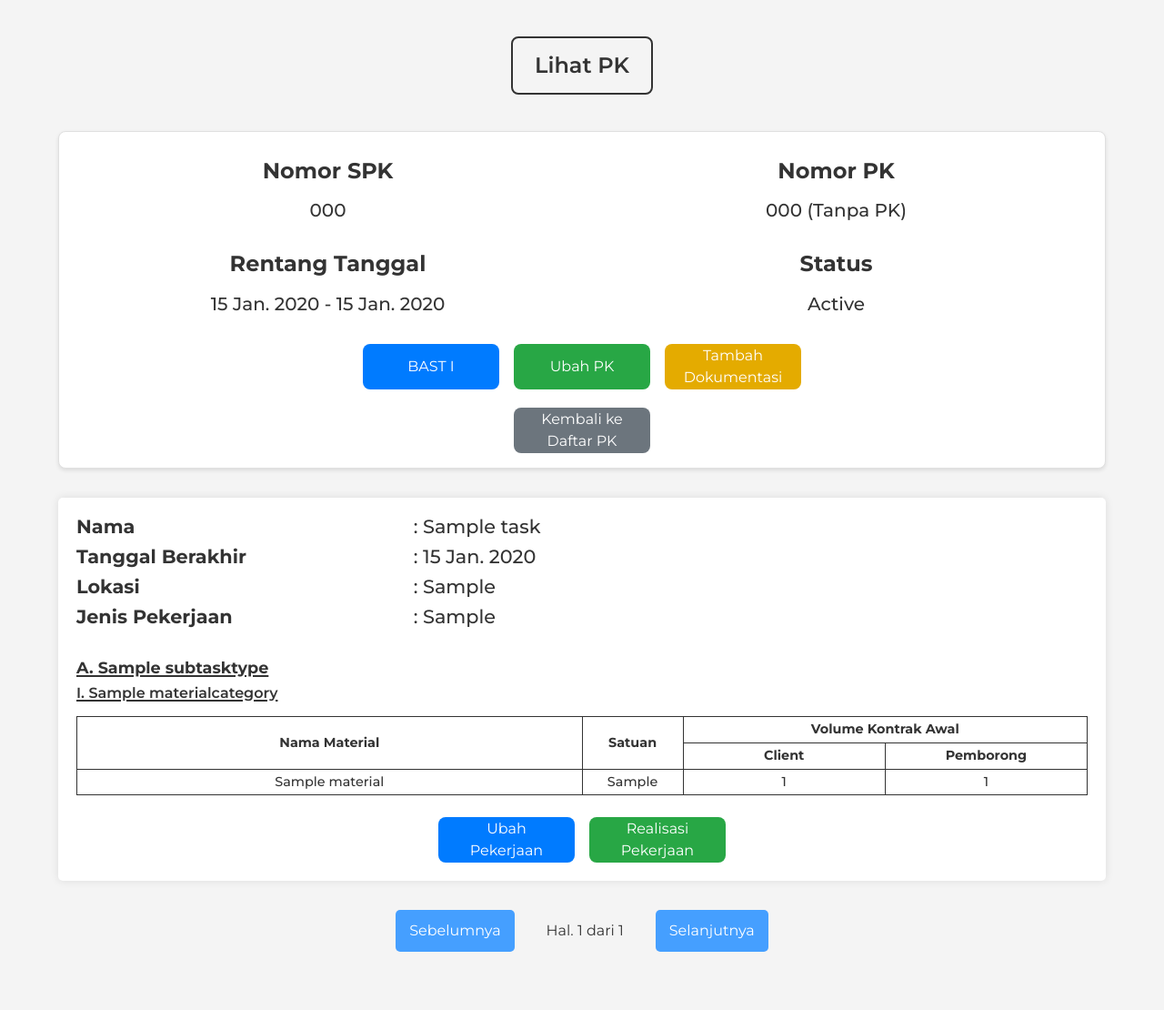
After one commit to TaksaWibawa/jardist-app, a Django app: page /pk/view/00000000-0000-0000-0000-000000000001/ in a window 1280 px wide. The commit adds this page. Shown: the whole page at 91% size. Run offline with Django 5.2, Linux system fonts and the light colour scheme; tables that the repository leaves empty hold one stand-in row (values such as "Sample post"); some libraries are stand-ins or nearby versions; some web fonts are replaced.

Commit message:
feat: add view PK

```diff
--- /dev/null
+++ b/jardist/templates/pages/view_pk_page.html
@@ -0,0 +1,110 @@
+{% extends "core/base.html" %}
+{% load static %}
+{% load numbering %}
+
+{% block page_title %}View PK{% endblock page_title %}
+{% block title %}Lihat PK{% endblock title %}
+
+{% block content %}
+  <section class="view-pk-page">
+    <div class="content">
+      <div class="pk-info">
+        <div class="pk-info__fields">
+          <div class="pk-info__field">
+            <span class="field-label">Nomor SPK</span>
+            <span class="field-value">{{ pk.spk }}</span>
+          </div>
+          <div class="pk-info__field">
+            <span class="field-label">Nomor PK</span>
+            <span class="field-value">{{ pk.pk_number }} {%if pk.spk.is_without_pk %}(Tanpa PK){% endif %}</span>
+          </div>
+          <div class="pk-info__field">
+            <span class="field-label">Rentang Tanggal</span>
+            <span class="field-value">{{ pk.start_date }} - {{ pk.end_date }}</span>
+          </div>
+          <div class="pk-info__field">
+            <span class="field-label">Status</span>
+            <span class="field-value">{{ pk.status|title }}</span>
+          </div>
+        </div>
+        <div class="pk-actions">
+          <a href="#" class="btn action__button action__button--bast">BAST I</a>
+          <a href="#" class="btn action__button action__button--edit">Ubah PK</a>
+          <a href="#" class="btn action__button action__button--documentations">Tambah Dokumentasi</a>
+        </div>
+        <a href="#" class="btn action__button action__button--back">Kembali ke Daftar PK</a>
+      </div>
+      {% for task_data in tasks_page_data %}
+      <article class="task">
+        <div class="task-info">
+          <h3 class="info-item">
+            <span class="info-label">Nama</span>
+            <span class="info-value">: {{ task_data.task.customer_name }}</span>
+          </h3>
+          <h3 class="info-item">
+            <span class="info-label">Tanggal Berakhir</span>
+            <span class="info-value">: {{ task_data.task.pk_instance.end_date }}</span>
+          </h3>
+          <h3 class="info-item">
+            <span class="info-label">Lokasi</span>
+            <span class="info-value">: {{ task_data.task.location }}</span>
+          </h3>
+          <h3 class="info-item">
+            <span class="info-label">Jenis Pekerjaan</span>
+            <span class="info-value">: {{ task_data.task.task_type }}</span>
+          </h3>
+        </div>
+        {% for sub_task, materials_by_category in task_data.sub_tasks_materials_by_category.items %}
+          <div class="sub-task">
+            <h4>{{ forloop.counter|int_to_alphabet }}. {{ sub_task.sub_task_type }}</h4>
+            {% for category, materials in materials_by_category.items %}
+              <div class="material-group">
+                <h5>{{ forloop.counter|int_to_roman }}. {{ category.name }}</h5>
+                <table>
+                  <tr>
+                    <th rowspan="2" width="50%" class="text-center">Nama Material</th>
+                    <th rowspan="2" width="10%" class="text-center">Satuan</th>
+                    <th colspan="2" width="40%" class="text-center">Volume Kontrak Awal</th>
+                  </tr>
+                  <tr>
+                    <th width="20%" class="text-center">Client</th>
+                    <th width="20%" class="text-center">Pemborong</th>
+                  </tr>
+                  {% for material in materials %}
+                  <tr>
+                    <td class="text-center">{{ material.name }}</td>
+                    <td class="text-center">{{ material.unit }}</td>
+                    <td class="text-center">{{ material.client_volume|floatformat:0 }}</td>
+                    <td class="text-center">{{ material.contractor_volume|floatformat:0 }}</td>
+                  </tr>
+                  {% endfor %}
+                </table>
+              </div>
+            {% endfor %}
+          </div>
+        {% endfor %}
+        <div class="task-actions">
+          <a href="#" class="btn action__button action__button--edit-task">Ubah Pekerjaan</a>
+          <a href="#" class="btn action__button action__button--realization">Realisasi Pekerjaan</a>
+        </article>
+        <div class="pagination">
+          {% if tasks_page.has_previous %}
+            <a href="?page={{ tasks_page.previous_page_number }}">Sebelumnya</a>
+          {% else %}
+            <span class="disabled">Sebelumnya</span>
+          {% endif %}
+
+          <span class="current">
+            Hal. {{ tasks_page.number }} dari {{ tasks_page.paginator.num_pages }}
+          </span>
+
+          {% if tasks_page.has_next %}
+            <a href="?page={{ tasks_page.next_page_number }}">Selanjutnya</a>
+          {% else %}
+            <span class="disabled">Selanjutnya</span>
+          {% endif %}
+        </div>
+      {% endfor %}
+    </div>
+  </section>
+{% endblock content %}
--- /dev/null
+++ b/jardist/templatetags/numbering.py
@@ -0,0 +1,27 @@
+from django import template
+
+register = template.Library()
+
+@register.filter
+def int_to_roman(input):
+    if not isinstance(input, type(1)):
+        raise TypeError("expected integer, got %s" % type(input))
+    if not 0 < input < 4000:
+        raise ValueError("Argument must be between 1 and 3999")
+    ints = (1000, 900,  500, 400, 100,  90, 50,  40, 10,  9,   5,  4,   1)
+    nums = ('M',  'CM', 'D', 'CD','C', 'XC','L','XL','X','IX','V','IV','I')
+    result = []
+    for i in range(len(ints)):
+        count = int(input / ints[i])
+        result.append(nums[i] * count)
+        input -= ints[i] * count
+    return ''.join(result)
+
+@register.filter
+def int_to_alphabet(input):
+    if not isinstance(input, type(1)):
+        raise TypeError("expected integer, got %s" % type(input))
+    if not 0 < input < 27:
+        raise ValueError("Argument must be between 1 and 26")
+    alphabet = 'ABCDEFGHIJKLMNOPQRSTUVWXYZ'
+    return alphabet[input - 1]
--- a/jardist/urls.py
+++ b/jardist/urls.py
@@ -7,6 +7,7 @@ urlpatterns = [
   path('spk/create/', spk_view.CreateSPKPage, name='create_spk'),
 
   path('pk/create/', pk_view.CreatePKPage, name='create_pk'),
+  path('pk/view/<uuid:pk_id>/', pk_view.ViewPKPage, name='view_pk'),
   path('pk/get_pk_data/', pk_view.get_pk_data, name='get_pk_data'),
   path('pk/check_pk_in_spk/<uuid:spk_id>/', pk_view.check_pk_in_spk, name='check_pk_in_spk'),
 
--- a/jardist/views/pk_view.py
+++ b/jardist/views/pk_view.py
@@ -3,6 +3,8 @@ from django.http import JsonResponse
 from django.shortcuts import render, redirect
 from jardist.forms.pk_form import PKForm
 from jardist.models.contract_models import SPK, PK
+from jardist.models.task_models import Task
+from django.core.paginator import Paginator, EmptyPage, PageNotAnInteger
 
 def CreatePKPage(request):
     spk_id = request.GET.get('spk_id', None)
@@ -31,6 +33,46 @@ def CreatePKPage(request):
     context = {'form': form}
 
     return render(request, 'pages/create_pk_page.html', context)
+
+
+from django.core.paginator import Paginator, EmptyPage, PageNotAnInteger
+
+def ViewPKPage(request, pk_id):
+    pk = PK.objects.get(id=pk_id)
+    tasks = Task.objects.filter(pk_instance=pk).prefetch_related('subtask_set__materials')
+
+    paginator = Paginator(tasks, 1)
+
+    page = request.GET.get('page')
+
+    try:
+        tasks_page = paginator.page(page)
+    except PageNotAnInteger:
+        tasks_page = paginator.page(1)
+    except EmptyPage:
+        tasks_page = paginator.page(paginator.num_pages)
+
+    tasks_page_data = []
+    for task in tasks_page:
+        sub_tasks_materials_by_category = {}
+        sub_tasks = list(task.subtask_set.all())
+
+        for sub_task in sub_tasks:
+            materials_by_category = {}
+            for sub_task_material in sub_task.subtaskmaterial_set.all():
+                material = sub_task_material.material
+                material.client_volume = sub_task_material.client_volume
+                material.contractor_volume = sub_task_material.contractor_volume
+                materials_by_category.setdefault(material.category, []).append(material)
+            sub_tasks_materials_by_category[sub_task] = materials_by_category
+
+        tasks_page_data.append({
+            'task': task,
+            'sub_tasks_materials_by_category': sub_tasks_materials_by_category,
+        })
+
+    context = {'pk': pk, 'tasks_page_data': tasks_page_data, 'tasks_page': tasks_page}
+    return render(request, 'pages/view_pk_page.html', context)
 
 def check_pk_in_spk(request, **kwargs):
     spk_id = kwargs.get('spk_id')
--- a/jardist/views/spk_view.py
+++ b/jardist/views/spk_view.py
@@ -17,7 +17,7 @@ def CreateSPKPage(request):
             messages.success(request, 'Data berhasil disimpan')
 
             if spk.is_without_pk:
-                return redirect('home')
+                return redirect('create_task')
             else:
                 base_url = reverse('create_pk')
                 query_string = urlencode({'spk_id': spk.id})
--- a/jardist/views/task_view.py
+++ b/jardist/views/task_view.py
@@ -15,7 +15,7 @@ def CreateTaskPage(request):
                 messages.success(request, 'Data berhasil disimpan')
 
                 if 'save_and_continue' in request.POST:
-                    return redirect('home')
+                    return redirect('view_pk', pk_id=task.pk_instance.id)
 
                 elif 'save_and_add_another' in request.POST:
                     return redirect('create_task')
--- a/static/jardist/css/styles.css
+++ b/static/jardist/css/styles.css
@@ -12,6 +12,11 @@ body {
   line-height: 1.6;
   color: #333;
   background-color: #f4f4f4;
+}
+
+h1, h2, h3, h4, h5, h6 {
+  padding: 0;
+  margin: 0;
 }
 
 .wrapper {
@@ -71,6 +76,7 @@ body {
   border: 2px solid #333;
   border-radius: 0.5rem;
   text-align: center;
+  line-height: 1.5;
 }
 
 .content-wrapper {
@@ -123,7 +129,7 @@ body {
   color: #333;
 }
 
-.create-spk-page, .create-pk-page, .create-task-page {
+.create-spk-page, .create-pk-page, .create-task-page, .view-pk-page {
   display: flex;
   flex-direction: column;
   align-items: center;
@@ -139,3 +145,319 @@ body {
   flex-direction: column;
   gap: 1rem;
 }
+
+.view-pk-page .content {
+  display: flex;
+  flex-direction: column;
+  align-items: center;
+  width: 100%;
+}
+
+.view-pk-page .pk-info {
+  display: flex;
+  flex-direction: column;
+  align-items: center;
+  width: 100%;
+  background-color: #fff;
+  border-radius: 0.5rem;
+  border: 1px solid #e0e0e0;
+  box-shadow: 0 2px 4px rgba(0, 0, 0, 0.1);
+  color: #333;
+  font-weight: 600;
+  padding: 1rem;
+  text-align: center;
+  margin-bottom: 2rem;
+  gap: 1.25rem;
+}
+
+.view-pk-page .pk-info__fields {
+  display: grid;
+  grid-template-columns: repeat(2, 1fr);
+  row-gap: 0.5rem;
+  width: 100%;
+}
+
+.view-pk-page .pk-info__field {
+  display: flex;
+  flex-direction: column;
+  align-items: center;
+  width: 100%;
+  padding-block: 0.5rem;
+  gap: 0.5rem;
+}
+
+.field-label {
+  font-size: 1.5rem;
+  font-weight: 700;
+}
+
+.field-value {
+  font-size: 1.25rem;
+  font-weight: 500;
+}
+
+.view-pk-page .pk-info__field h2 {
+  font-size: 2rem;
+  color: #333;
+  font-weight: 600;
+}
+
+.view-pk-page .pk-info__field:last-child {
+  border-bottom: none;
+}
+
+.view-pk-page .pk-actions, .view-pk-page .task-actions {
+  display: flex;
+  justify-content: center;
+  gap: 1rem;
+}
+
+.action__button {
+  width: 150px;
+  height: 50px;
+  display: flex;
+  justify-content: center;
+  align-items: center;
+  padding: 0.5rem 1rem;
+  font-size: 1rem;
+  border: none;
+  border-radius: 0.5rem;
+  cursor: pointer;
+  text-decoration: none;
+  transition: background-color 0.3s ease;
+}
+
+.action__button--bast, .action__button--edit-task {
+  background-color: #007BFF;
+  color: #fff;
+}
+
+.action__button--bast:hover, .action__button--edit-task:hover {
+  background-color: #0056b3;
+  color: #fff;
+}
+
+.action__button--edit, .action__button--realization {
+  background-color: #28a745;
+  color: #fff;
+}
+
+.action__button--edit:hover, .action__button--realization:hover {
+  background-color: #218838;
+  color: #fff;
+}
+
+.action__button--documentations {
+  background-color: #e4ab00;
+  color: #fff;
+}
+
+.action__button--documentations:hover {
+  background-color: #c78800;
+  color: #fff;
+}
+
+.action__button--back {
+  background-color: #6c757d;
+  color: #fff;
+}
+
+.action__button--back:hover {
+  background-color: #5a6268;
+  color: #fff;
+}
+
+.view-pk-page .task {
+  display: flex;
+  flex-direction: column;
+  align-items: center;
+  width: 100%;
+  background-color: #fff;
+  padding: 20px;
+  border-radius: 5px;
+  box-shadow: 0px 0px 10px rgba(0,0,0,0.1);
+}
+
+.view-pk-page .task-info {
+  display: flex;
+  flex-direction: column;
+  align-items: center;
+  width: 100%;
+  gap: 0.5rem;
+  padding-bottom: 1rem;
+}
+
+.task-info span {
+  font-size: 1.3rem;
+}
+
+.task-info .info-label  {
+  font-weight: 700;
+}
+
+.task-info .info-value {
+  font-weight: 500;
+}
+
+.task .sub-task {
+  display: flex;
+  flex-direction: column;
+  justify-content: center;
+  width: 100%;
+  margin-block: 1rem;
+}
+
+.task .sub-task h4 {
+  font-size: 1.1rem;
+  font-weight: 700;
+  text-decoration: underline;
+  text-decoration-thickness: 2px;
+  text-underline-offset: 0.1em;
+}
+
+.task .material-group {
+  display: flex;
+  flex-direction: column;
+  justify-content: center;
+  width: 100%;
+  margin-block: 0.5rem;
+  gap: 1rem;
+}
+
+.material-group h5 {
+  font-size: 1rem;
+  font-weight: 600;
+  text-decoration: underline;
+  text-decoration-thickness: 2px;
+  text-underline-offset: 0.1em;
+}
+
+.material-group table {
+  width: 100%;
+  border-collapse: collapse;
+}
+
+.material-group th, .material-group td {
+  border: 1px solid #333;
+  padding-block: 0.15rem;
+  font-size: 0.9rem;
+}
+
+.material-group td {
+  font-weight: 500;
+}
+
+.view-pk-page .info-item {
+  display: grid;
+  grid-template-columns: 0.75fr 1.5fr;
+  width: 100%;
+}
+
+.pagination {
+  display: flex;
+  justify-content: center;
+  align-items: center;
+  margin-top: 2rem;
+}
+
+.pagination a {
+  margin: 0 10px;
+  text-decoration: none;
+  color: #fff;
+  background-color: #007BFF;
+  padding: 10px 15px;
+  border-radius: 5px;
+  transition: background-color 0.3s ease;
+}
+
+.pagination a:hover {
+  background-color: #0056b3;
+}
+
+.pagination .current {
+  margin: 0 10px;
+  color: #333;
+  padding: 10px 15px;
+  border-radius: 5px;
+  flex-grow: 1;
+  text-align: center;
+}
+
+.pagination .disabled {
+  display: inline-block;
+  margin: 0 10px;
+  padding: 10px 15px;
+  background-color: #459fff;
+  color: #fff;
+  border-radius: 5px;
+  cursor: not-allowed;
+}
+
+@media screen and (max-width: 768px) {
+  .wrapper {
+    padding-inline: 1rem;
+  }
+
+  .header h1 {
+    font-size: 1.2rem;
+    padding: 0.5rem 1rem;
+  }
+
+  .home-page__content {
+    grid-template-columns: 1fr;
+    gap: 0.5rem;
+    row-gap: 1.5rem;
+  }
+
+  .home-page__content__item {
+    height: auto;
+  }
+
+  .create-spk-page, .create-pk-page, .create-task-page, .view-pk-page {
+    padding-block: 1rem;
+  }
+
+  .view-pk-page .pk-info {
+    margin-bottom: 1rem;
+  }
+
+  .view-pk-page .pk-info__fields {
+    grid-template-columns: 1fr;
+  }
+
+  .view-pk-page .pk-info__field {
+    padding-block: 0.25rem;
+  }
+
+  .view-pk-page .pk-actions {
+    display: flex;
+    flex-wrap: wrap;
+    gap: 1rem;
+  }
+
+  .view-pk-page .pk-actions .action__button {
+    padding: 0.5rem 1rem;
+    font-size: 0.9rem;
+  }
+
+  .view-pk-page .task {
+    padding: 10px;
+  }
+
+  .task-info span {
+    font-size: 1.1rem;
+  }
+
+  .task .sub-task h4, .material-group h5 {
+    font-size: 0.9rem;
+  }
+
+  .material-group th, .material-group td {
+    font-size: 0.8rem;
+  }
+
+  .pagination a, .pagination .current, .pagination .disabled {
+    width: 100%;
+    text-align: center;
+  }
+}
```
Also changed, not shown: jardist/templatetags/index.py (deleted).
